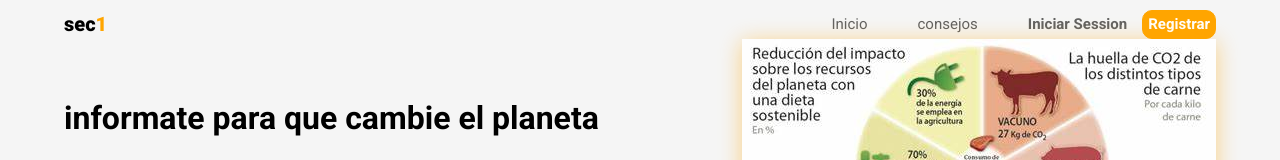
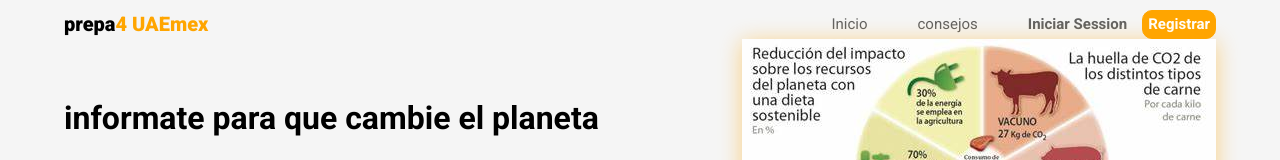
Before and after one commit to eagleboots/eagleboots.github.io, a plain HTML site: page index.html in a window 1280 px wide. Shown: the top 160 px of the page. Drawn offline with Linux system fonts and the light colour scheme.

Commit message:
Update index.html

```diff
--- a/index.html
+++ b/index.html
@@ -13,7 +13,7 @@
     <div class="contenedor">
         <header class="header">
             <div class="logo">
-                <p>sec<span>1
+                <p>prepa<span>4 UAEmex
 
                 </span></p>
             </div>
```
